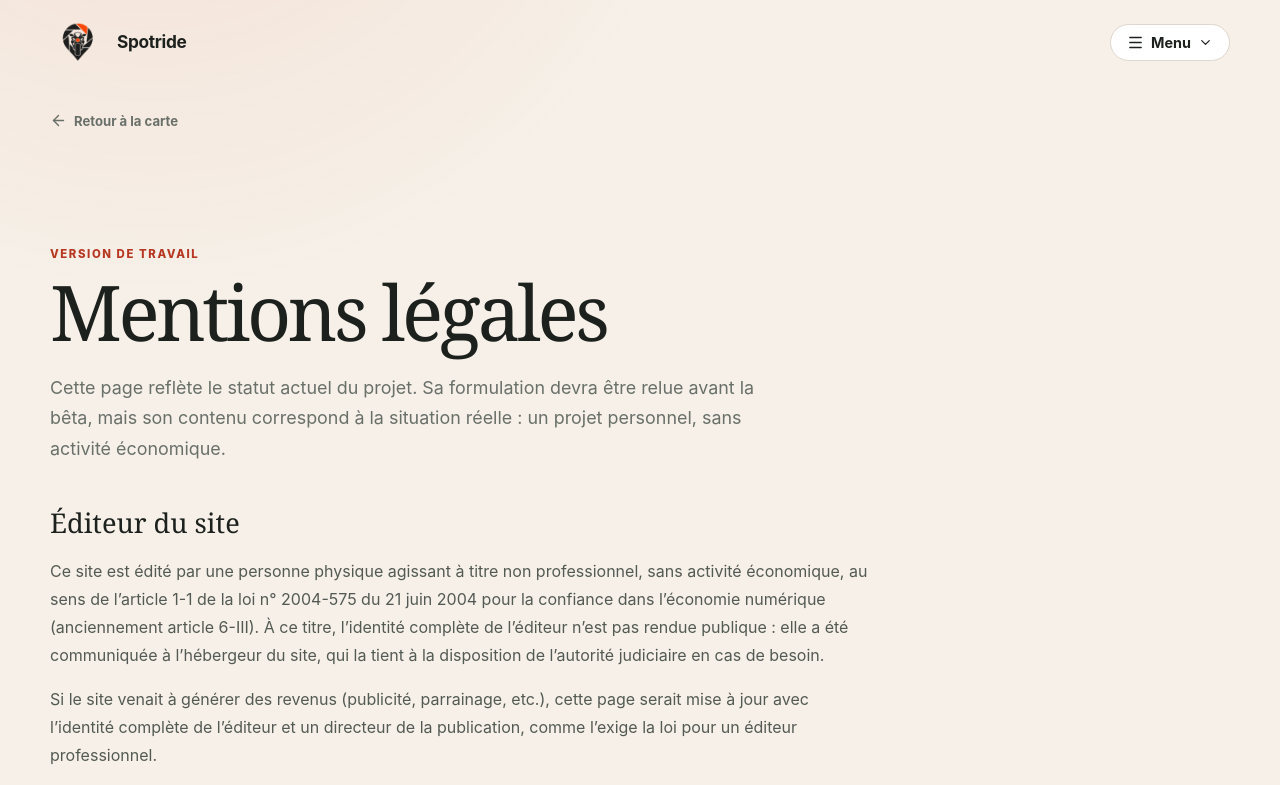
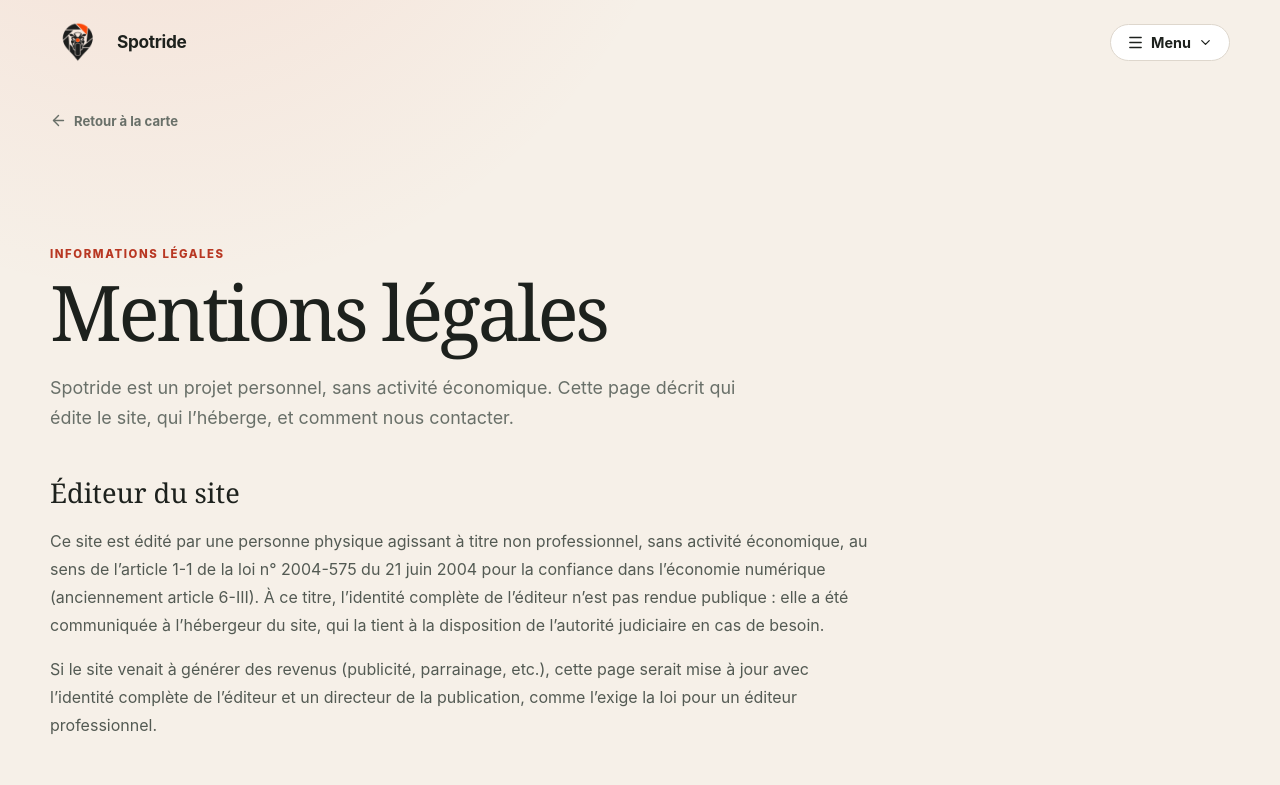
Before and after one commit to timeocambon/shooting_maps, a Next.js app: page /mentions-legales in a window 1280 px wide. Shown: the top 785 px of the page. Built offline with nearby package versions, Linux system fonts and the light colour scheme; no server answers.

Commit message:
chore(contenu): retirer les mentions de version de travail

```diff
--- a/src/app/charte/page.tsx
+++ b/src/app/charte/page.tsx
@@ -11,9 +11,9 @@ export default function CharterPage() {
         <SiteHeader />
         <Link className="back-link" href="/"><ArrowLeft size={17} /> Retour à la carte</Link>
         <article className="simple-page prose-page">
-          <p className="kicker">Version de travail</p>
+          <p className="kicker">Nos règles</p>
           <h1>Charte de contribution</h1>
-          <p className="lead">Cette page sert de repère pendant le développement. Son texte juridique et éditorial devra être validé avant la bêta.</p>
+          <p className="lead">Ce que Spotride attend de celles et ceux qui proposent un spot, et ce que nous nous engageons à faire de leurs contributions.</p>
           <h2>Contribuer avec soin</h2>
           <ul>
             <li>Ne proposer aucun accès fondé sur une intrusion ou une infraction.</li>
--- a/src/app/confidentialite/page.tsx
+++ b/src/app/confidentialite/page.tsx
@@ -11,9 +11,9 @@ export default function PrivacyPage() {
         <SiteHeader />
         <Link className="back-link" href="/"><ArrowLeft size={17} /> Retour à la carte</Link>
         <article className="simple-page prose-page">
-          <p className="kicker">Version de travail</p>
+          <p className="kicker">Vos données</p>
           <h1>Confidentialité et données personnelles</h1>
-          <p className="lead">Cette page décrit les pratiques réellement mises en œuvre par Spotride à ce stade du développement. Sa formulation juridique devra être validée avant la bêta, mais son contenu reflète le fonctionnement effectif du service.</p>
+          <p className="lead">Cette page décrit les données réellement collectées par Spotride, ce qu’elles servent à faire, combien de temps elles sont conservées, et comment en demander la suppression.</p>
 
           <h2>Quelles données sont collectées</h2>
           <ul>
--- a/src/app/mentions-legales/page.tsx
+++ b/src/app/mentions-legales/page.tsx
@@ -11,9 +11,9 @@ export default function LegalNoticePage() {
         <SiteHeader />
         <Link className="back-link" href="/"><ArrowLeft size={17} /> Retour à la carte</Link>
         <article className="simple-page prose-page">
-          <p className="kicker">Version de travail</p>
+          <p className="kicker">Informations légales</p>
           <h1>Mentions légales</h1>
-          <p className="lead">Cette page reflète le statut actuel du projet. Sa formulation devra être relue avant la bêta, mais son contenu correspond à la situation réelle : un projet personnel, sans activité économique.</p>
+          <p className="lead">Spotride est un projet personnel, sans activité économique. Cette page décrit qui édite le site, qui l’héberge, et comment nous contacter.</p>
 
           <h2>Éditeur du site</h2>
           <p>Ce site est édité par une personne physique agissant à titre non professionnel, sans activité économique, au sens de l’article 1-1 de la loi n° 2004-575 du 21 juin 2004 pour la confiance dans l’économie numérique (anciennement article 6-III). À ce titre, l’identité complète de l’éditeur n’est pas rendue publique : elle a été communiquée à l’hébergeur du site, qui la tient à la disposition de l’autorité judiciaire en cas de besoin.</p>
--- a/src/app/proposer/page.tsx
+++ b/src/app/proposer/page.tsx
@@ -8,7 +8,7 @@ import { getMapStyleUrl } from "@/lib/env";
 
 export const metadata: Metadata = {
   title: "Proposer un spot",
-  description: "Partagez un lieu adapté aux shootings photo moto autour de Toulouse.",
+  description: "Partagez un lieu adapté aux shootings photo moto.",
   robots: { index: false, follow: false },
 };
 
--- a/src/components/site-footer.tsx
+++ b/src/components/site-footer.tsx
@@ -3,7 +3,7 @@ import Link from "next/link";
 export function SiteFooter() {
   return (
     <footer className="site-footer">
-      <p>Spotride · MVP en développement</p>
+      <p>Spotride · La carte photo des motards</p>
       <nav aria-label="Liens secondaires">
         <Link href="/a-propos">Le projet</Link>
         <Link href="/photographes">Photographes</Link>
```
